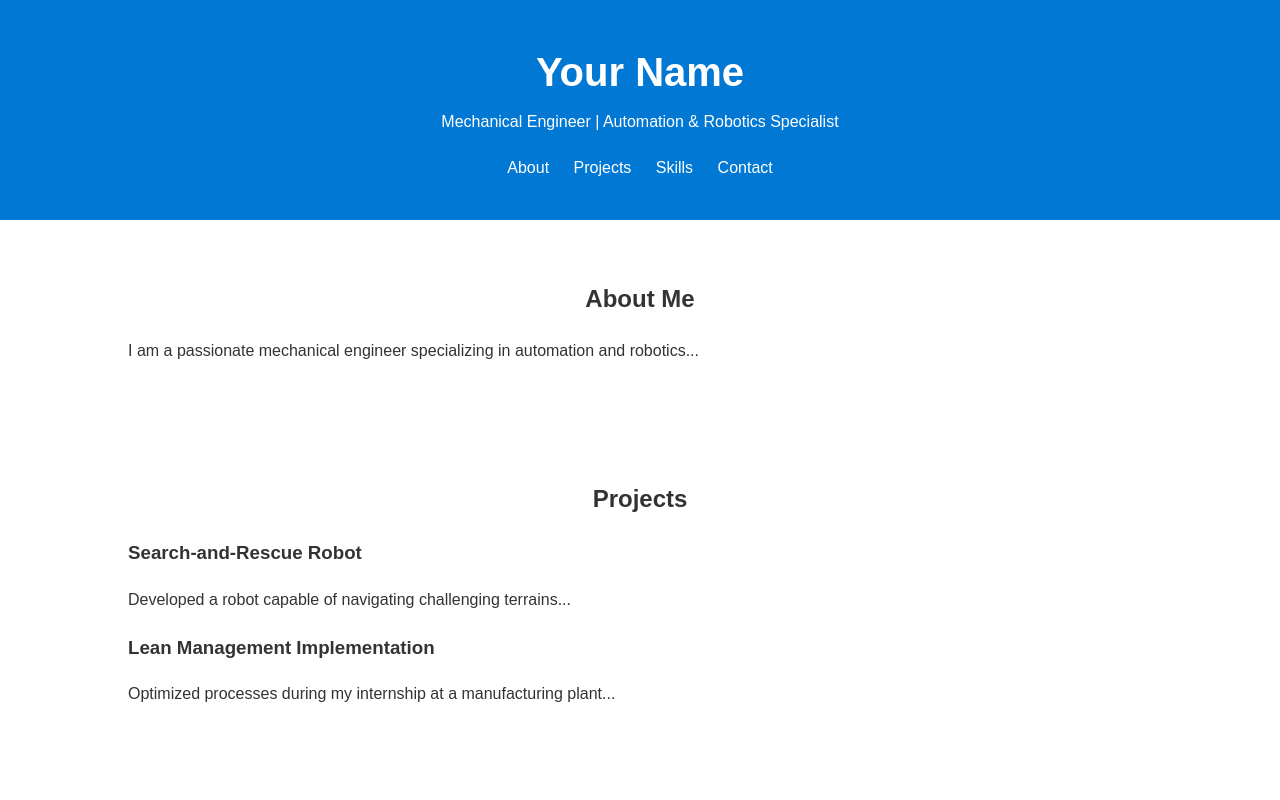
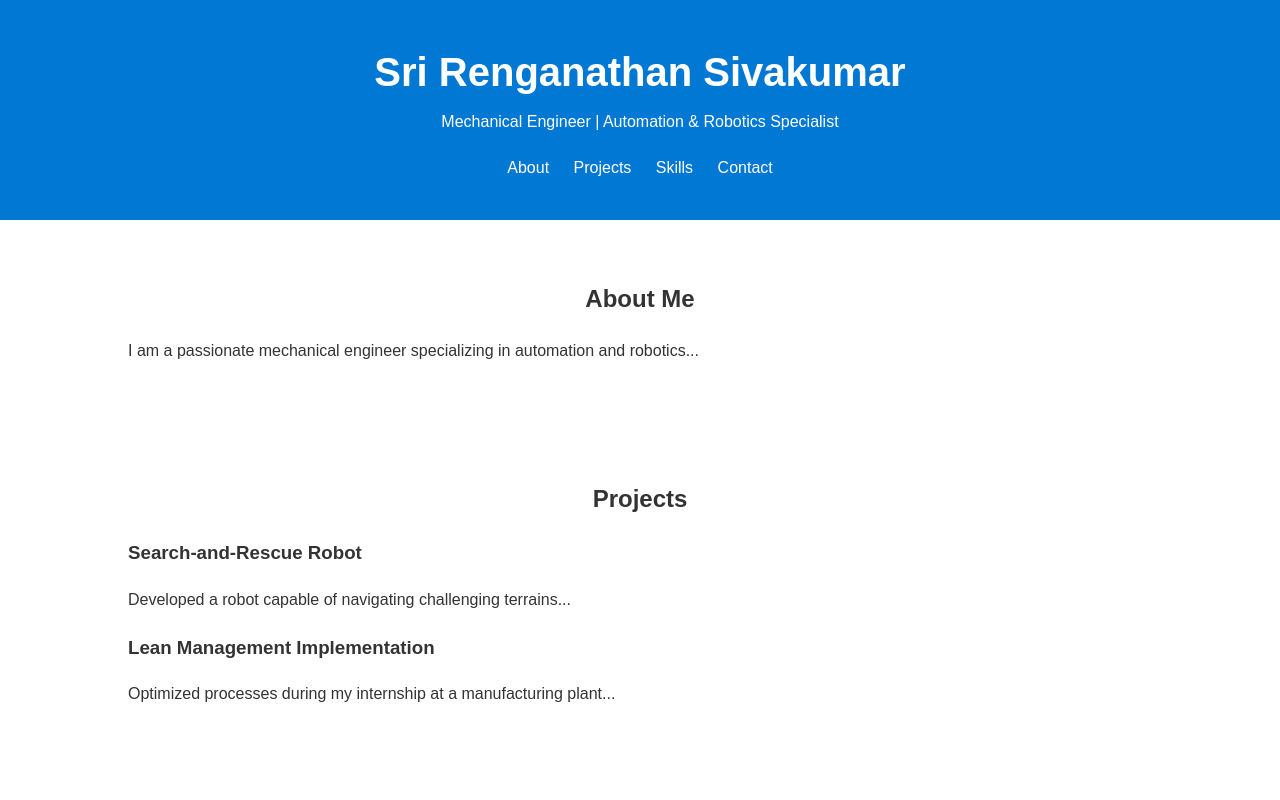
Before and after one commit to ReganX69/Renganathan, a plain HTML site: page index.html in a window 1280 px wide. Shown: the top 800 px of the page. Drawn offline with Linux system fonts and the light colour scheme.

Commit message:
namechange

```diff
--- a/index.html
+++ b/index.html
@@ -3,13 +3,13 @@
 <head>
     <meta charset="UTF-8">
     <meta name="viewport" content="width=device-width, initial-scale=1.0">
-    <title>Your Name | Mechanical Engineer</title>
+    <title> Sri Renganathan Sivakumar | Mechanical Engineer</title>
     <link rel="stylesheet" href="styles.css">
 </head>
 <body>
     <header>
         <div class="container">
-            <h1>Your Name</h1>
+            <h1>Sri Renganathan Sivakumar</h1>
             <p>Mechanical Engineer | Automation & Robotics Specialist</p>
             <nav>
                 <a href="#about">About</a>
```
